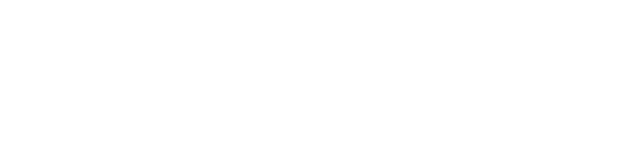
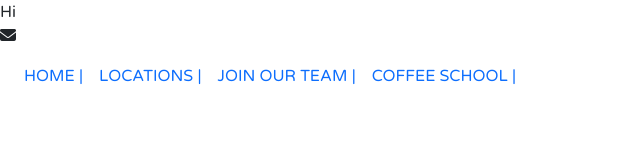
Before and after one commit to Daniel-727/Bootstrap-Final-Project, a website: page index.html in a window 1280 px wide. Shown: the whole page, without its empty margins (0-640 px from the left). Drawn offline with nearby package versions, Linux system fonts and the light colour scheme.

Commit message:
trying to get font awesome to work

```diff
--- /dev/null
+++ b/css/styles.css
@@ -0,0 +1,3 @@
+body{
+    font-family: 'Varela Round', sans-serif;
+}
--- a/index.html
+++ b/index.html
@@ -4,9 +4,40 @@
     <meta charset="UTF-8">
     <meta http-equiv="X-UA-Compatible" content="IE=edge">
     <meta name="viewport" content="width=device-width, initial-scale=1.0">
-    <title>Document</title>
+    <title>Coffee</title>
+
+    <!--<link rel="preconnect" href="https://fonts.googleapis.com">
+    <link rel="preconnect" href="https://fonts.gstatic.com" crossorigin>-->
+
+    <!--googlefonts link-->
+    <link href="https://fonts.googleapis.com/css2?family=Varela+Round&display=swap" rel="stylesheet">
+
+    <!--Bootstrap CDN-->
+    <link href="https://cdn.jsdelivr.net/npm/bootstrap@5.1.1/dist/css/bootstrap.min.css" rel="stylesheet" integrity="sha384-F3w7mX95PdgyTmZZMECAngseQB83DfGTowi0iMjiWaeVhAn4FJkqJByhZMI3AhiU" crossorigin="anonymous">
+
+    <!--Font-awesome CDN-->
+    <link rel="stylesheet" href="path/to/font-awesome/css/font-awesome.min.css">
+
+    <!--custom stylesheet-->
+    <link rel="stylesheet" href="css/styles.css">
+
 </head>
 <body>
+    <header class="jumbotron">Hi</header>
+    <i class="fa fa-envelope"></i>
+    <nav class="navbar navbar-expand-sm">
+        <a class="navbar-brand"></a>
+        <ul class="navbar-nav">
+            <li class="nav-item"><a class="nav-link" href="#">HOME |</a></li>
+            <li class="nav-item"><a class="nav-link" href="#">LOCATIONS |</a></li>
+            <li class="nav-item"><a class="nav-link" href="#">JOIN OUR TEAM |</a></li>
+            <li class="nav-item"><a class="nav-link" href="#">COFFEE SCHOOL |</a></li>
+        </ul>
+    </nav>
 
+
+
+    <!--JS scripts for bootstrap-->
+    <script src="https://cdn.jsdelivr.net/npm/bootstrap@5.1.1/dist/js/bootstrap.bundle.min.js" integrity="sha384-/bQdsTh/da6pkI1MST/rWKFNjaCP5gBSY4sEBT38Q/9RBh9AH40zEOg7Hlq2THRZ" crossorigin="anonymous"></script>
 </body>
 </html>
--- a/package.json
+++ b/package.json
@@ -2,9 +2,11 @@
   "name": "bootstrap-project",
   "version": "1.0.0",
   "description": "",
-  "main": "index.js",
+  "main": "index.html",
   "scripts": {
-    "test": "echo \"Error: no test specified\" && exit 1"
+    "test": "echo \"Error: no test specified\" && exit 1",
+    "start": "npm run lite",
+    "lite": "lite-server"
   },
   "author": "",
   "license": "ISC",
```
